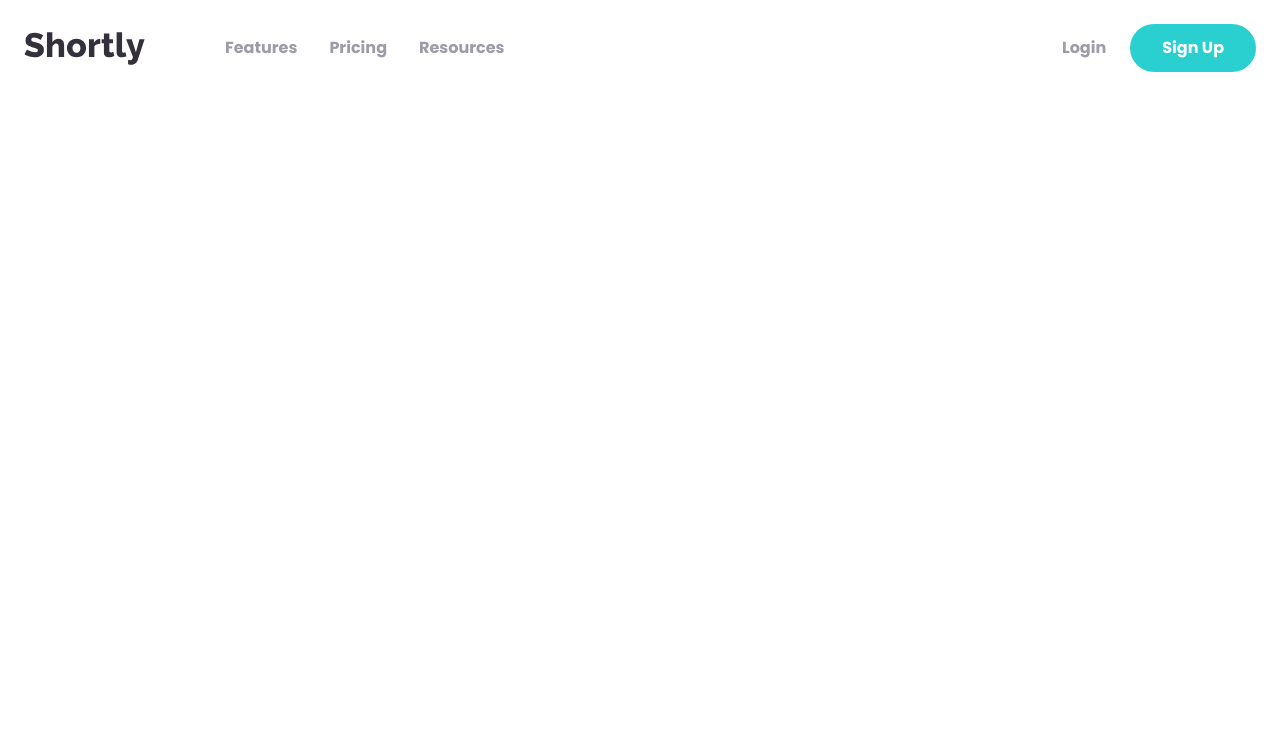
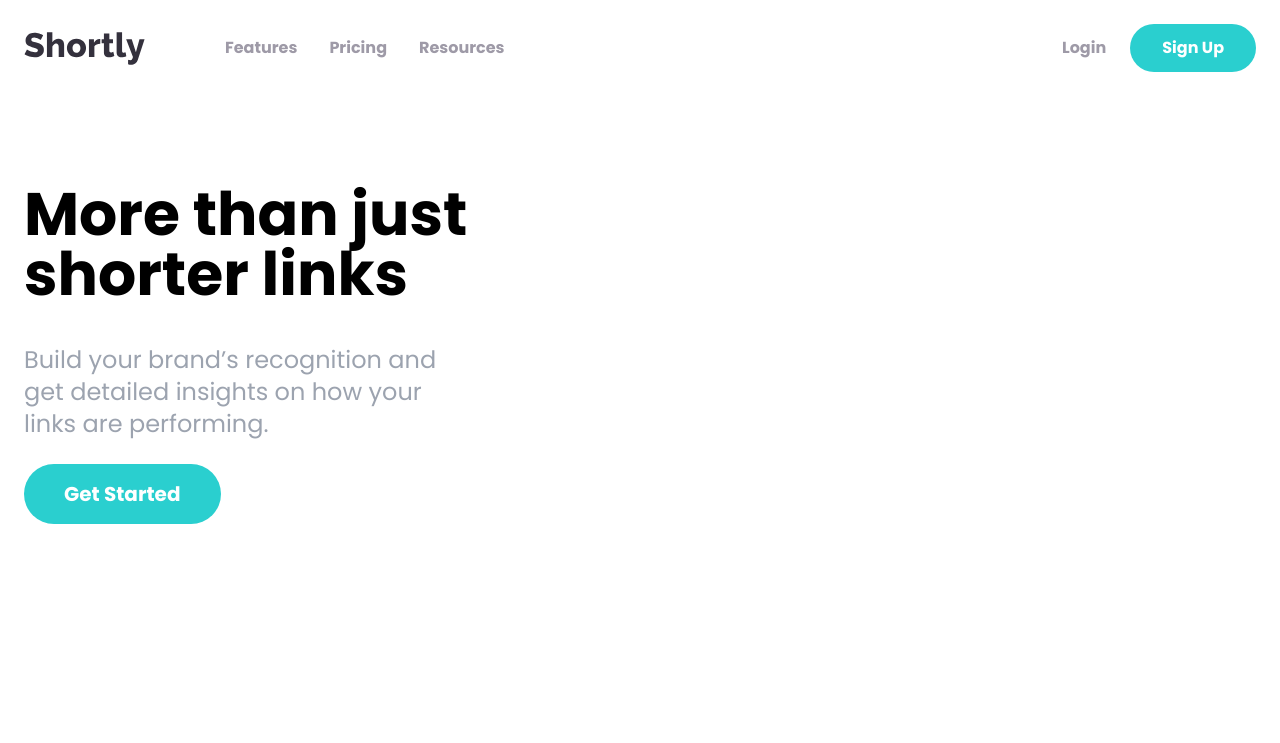
Before and after one commit to JRGironDev/Shortly, a website: page index.html in a window 1280 px wide. Drawn offline with Linux system fonts and the light colour scheme.

Commit message:
Add Content Hero

```diff
--- a/index.html
+++ b/index.html
@@ -41,7 +41,37 @@
               <div class="hover:text-veryDarkViolet">Login</div>
               <a href="#" class="px-8 py-3 font-bold text-white bg-cyan rounded-full hover:opacity-70">Sign Up</a>
            </div>
+
+           <!-- @todo Hamburger Menu-->
+
        </div>
+
+      <!-- @todo Mobile Menu-->
      </nav>
+
+    <!-- Hero Section-->
+     <section id="hero">
+      <!-- Hero Container-->
+       <div class="container flex flex-col-reverse mx-auto p-6 lg:flex-row">
+        <!-- Content Container -->
+        <div class="flex flex-col space-y-10 mb-44 lg:mt-16 xl:mb-52 lg:w-1/2">
+          <h1 class="text-5xl font-bold text-center lg:text-6xl lg:max-w-md lg:text-left">
+            More than just shorter links
+          </h1>
+
+          <p class="text-2xl text-center text-gray-400 lg:max-w-md lg:text-left">
+            Build your brand’s recognition and get detailed insights on how your links are performing.
+          </p>
+          <div class="mx-auto lg:mx-0">
+            <a href="#" class="py-5 px-10 text-xl font-bold text-white bg-cyan rounded-full lg:py-4 hover:opacity-70">
+              Get Started
+            </a>
+          </div>
+        </div>
+
+        <!-- Image -->
+
+       </div>
+     </section>
   </body>
 </html>
```
Also changed, not shown: css/style.css.
